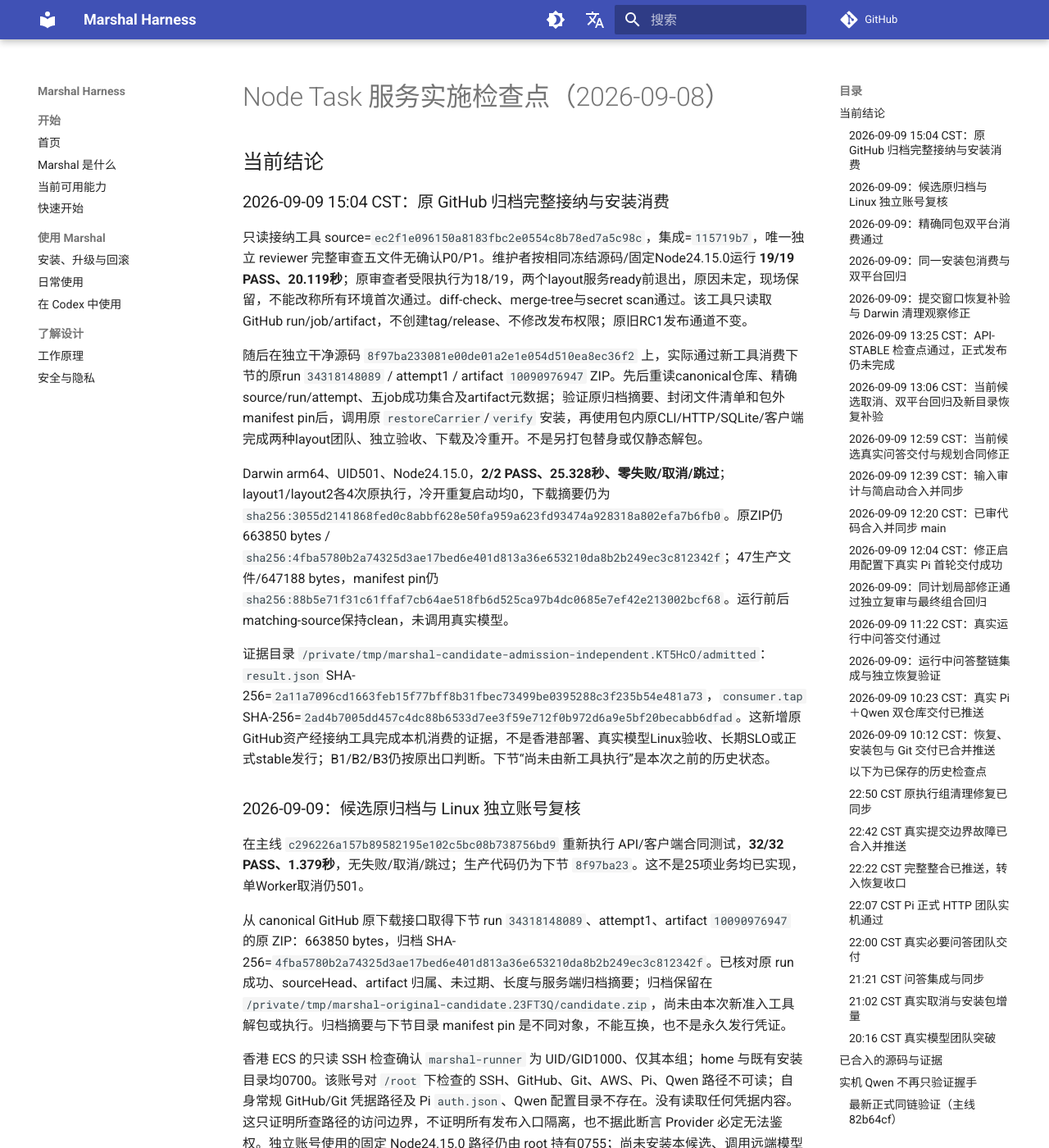
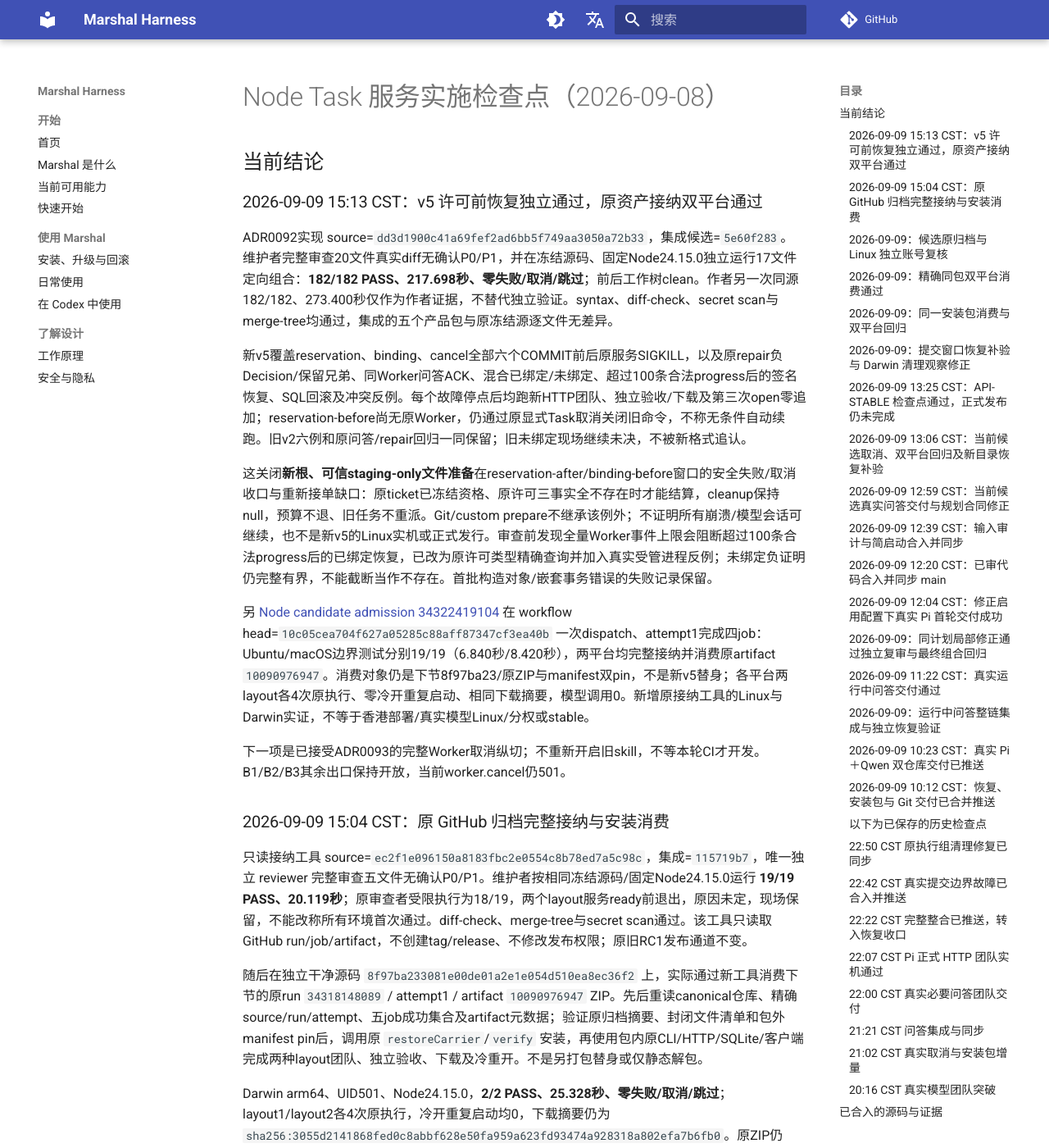
Before and after one commit to chiga0/marshal-harness, an MkDocs documentation site: the page built from docs/node-task-service-status-2026-09-08.md, in a window 1280 px wide and 1400 px high. Shown: the whole window at 82% size. Built offline with MkDocs 1.6.1 and Material for MkDocs 9.7.7, drawn with Linux system fonts in a browser that asks for light colours; comment, search, counter and statistics services are not loaded.

Commit message:
docs: record independently verified v5 recovery and platform admission

```diff
--- a/docs/node-task-service-status-2026-09-08.md
+++ b/docs/node-task-service-status-2026-09-08.md
@@ -1,6 +1,18 @@
 # Node Task 服务实施检查点（2026-09-08）
 
 ## 当前结论
+
+### 2026-09-09 15:13 CST：v5 许可前恢复独立通过，原资产接纳双平台通过
+
+ADR0092实现 source=`dd3d1900c41a69fef2ad6bb5f749aa3050a72b33`，集成候选=`5e60f283`。维护者完整审查20文件真实diff无确认P0/P1，并在冻结源码、固定Node24.15.0独立运行17文件定向组合：**182/182 PASS、217.698秒、零失败/取消/跳过**；前后工作树clean。作者另一次同源182/182、273.400秒仅作为作者证据，不替代独立验证。syntax、diff-check、secret scan与merge-tree均通过，集成的五个产品包与原冻结源逐文件无差异。
+
+新v5覆盖reservation、binding、cancel全部六个COMMIT前后原服务SIGKILL，以及原repair负Decision/保留兄弟、同Worker问答ACK、混合已绑定/未绑定、超过100条合法progress后的签名恢复、SQL回滚及冲突反例。每个故障停点后均跑新HTTP团队、独立验收/下载及第三次open零追加；reservation-before尚无原Worker，仍通过原显式Task取消关闭旧命令，不称无条件自动续跑。旧v2六例和原问答/repair回归一同保留；旧未绑定现场继续未决，不被新格式追认。
+
+这关闭**新根、可信staging-only文件准备**在reservation-after/binding-before窗口的安全失败/取消收口与重新接单缺口：原ticket已冻结资格、原许可三事实全不存在时才能结算，cleanup保持null，预算不退、旧任务不重派。Git/custom prepare不继承该例外；不证明所有崩溃/模型会话可继续，也不是新v5的Linux实机或正式发行。审查前发现全量Worker事件上限会阻断超过100条合法progress后的已绑定恢复，已改为原许可类型精确查询并加入真实受管进程反例；未绑定负证明仍完整有界，不能截断当作不存在。首批构造对象/嵌套事务错误的失败记录保留。
+
+另 [Node candidate admission 34322419104](https://github.com/chiga0/marshal-harness/actions/runs/34322419104) 在 workflow head=`10c05cea704f627a05285c88aff87347cf3ea40b` 一次dispatch、attempt1完成四job：Ubuntu/macOS边界测试分别19/19（6.840秒/8.420秒），两平台均完整接纳并消费原artifact `10090976947`。消费对象仍是下节8f97ba23/原ZIP与manifest双pin，不是新v5替身；各平台两layout各4次原执行、零冷开重复启动、相同下载摘要，模型调用0。新增原接纳工具的Linux与Darwin实证，不等于香港部署/真实模型Linux/分权或stable。
+
+下一项是已接受ADR0093的完整Worker取消纵切；不重新开启旧skill，不等本轮CI才开发。B1/B2/B3其余出口保持开放，当前worker.cancel仍501。
 
 ### 2026-09-09 15:04 CST：原 GitHub 归档完整接纳与安装消费
 
```
Also changed, not shown: docs/audit-report.md (+4 -0 lines).
